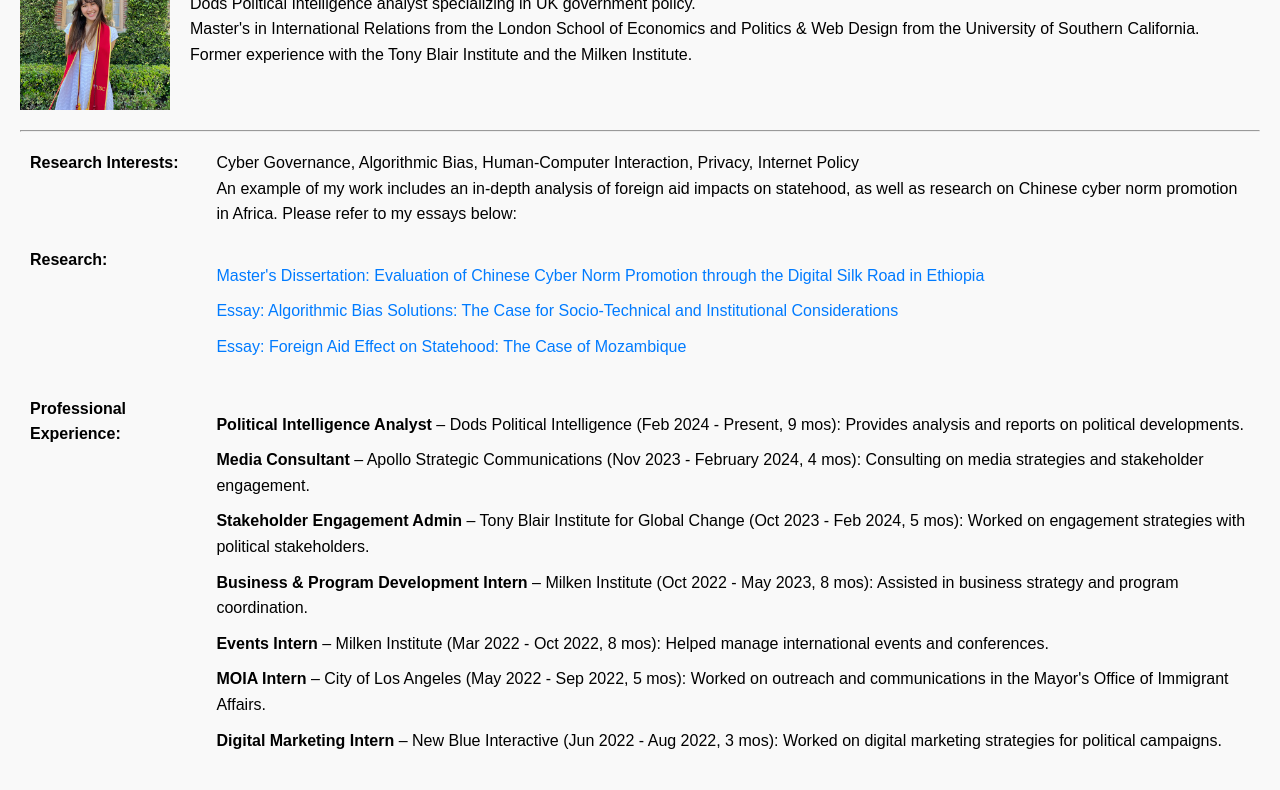
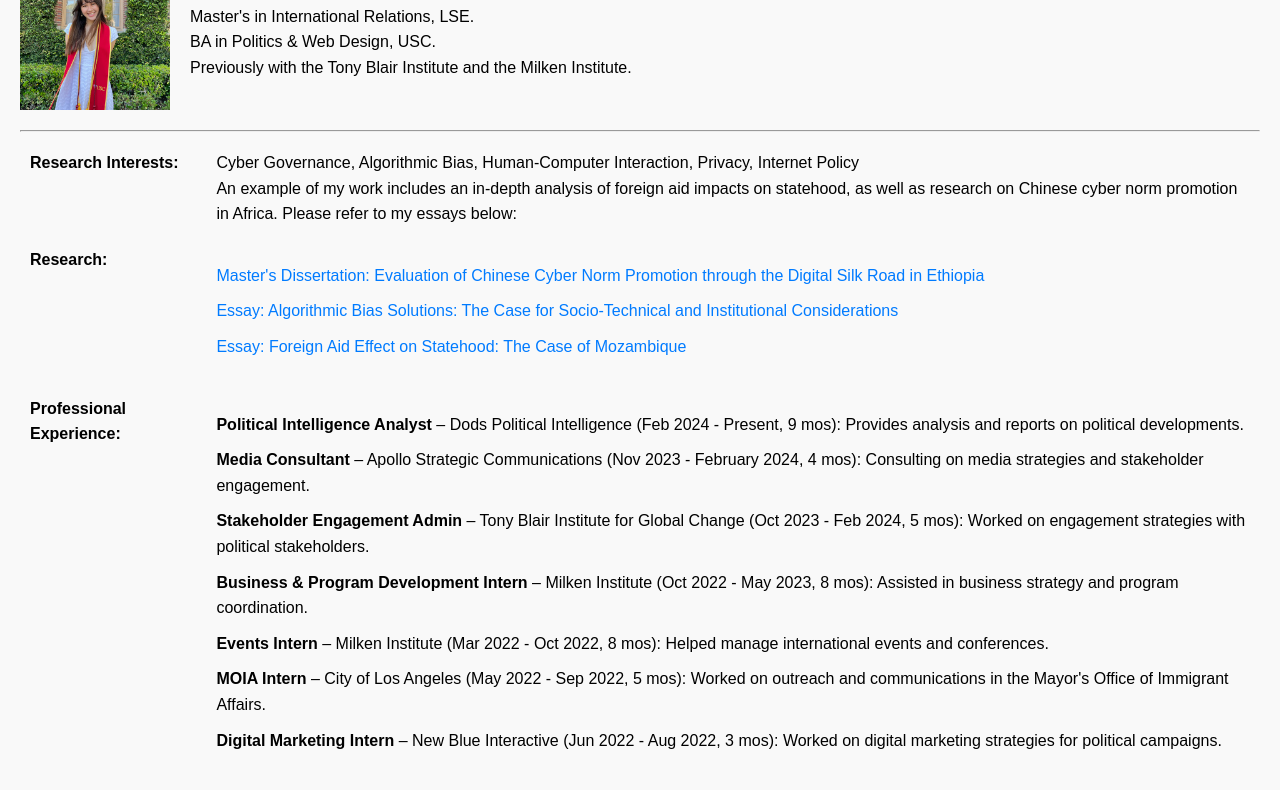
Before and after one commit to kaitlynmyn/kaitlynmyn.github.io, a plain HTML site: page index.html in a window 1280 px wide. Shown: the part 110-900 px from the top of the page. Drawn offline with Linux system fonts and the light colour scheme.

Commit message:
oops need a cv

```diff
--- a/index.html
+++ b/index.html
@@ -66,9 +66,10 @@
     <img src="kaitlyn.jpg" width="150" alt="Kaitlyn Majkoski's Image">
     <div class="info">
         <h2>Kaitlyn Majkoski</h2>
-        <div>Dods Political Intelligence analyst specializing in UK government policy.</div>
-        <div>Master's in International Relations from the London School of Economics and Politics & Web Design from the University of Southern California.</div>
-        <div>Former experience with the Tony Blair Institute and the Milken Institute.</div>
+        <div>Political Intelligence Analyst at Dods, specializing in UK government policy.</div>
+        <div>Master's in International Relations, LSE.</div>
+        <div>BA in Politics & Web Design, USC.</div>
+        <div>Previously with the Tony Blair Institute and the Milken Institute.</div>
     </div>
 </div>
 <hr>
@@ -109,7 +110,6 @@
         <td><b>Documents:</b></td>
         <td>
             <ul>
-                <li><a href="pdfs/CV.pdf" target="_blank">CV</a></li>
                 <li><a href="pdfs/Final transcript.pdf" target="_blank">LSE Transcript</a></li>
                 <li><a href="pdfs/USC Official Transcript .pdf" target="_blank">USC Transcript</a></li>
             </ul>
```
